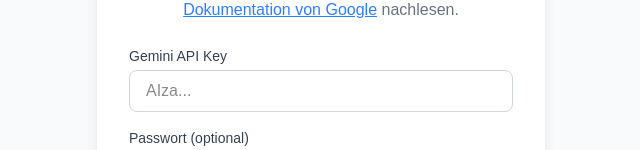
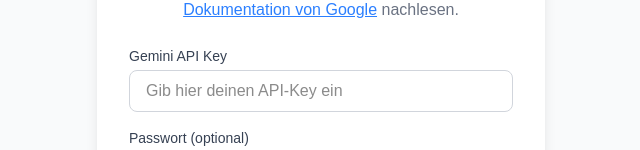
Before and after one commit to PhilippJust/unterrichtsplaner, a Next.js app in the folder packages/userInterface/next-js/: page / in a window 1280 px wide. Shown: the part 264-414 px from the top of the page, without its empty margins (319-959 px from the left). Built offline with nearby package versions, Linux system fonts and the light colour scheme.

Commit message:
🚸 Verbessere Placeholder für API-Key

```diff
--- a/packages/userInterface/next-js/app/page.tsx
+++ b/packages/userInterface/next-js/app/page.tsx
@@ -335,7 +335,7 @@
               <input
                 type="password"
                 className="w-full px-4 py-2 border border-gray-300 rounded-lg focus:ring-2 focus:ring-blue-500 outline-none"
-                placeholder="AIza..."
+                placeholder="Gib hier deinen API-Key ein"
                 value={apiKey}
                 onChange={(e) => setApiKey(e.target.value)}
               />
```
